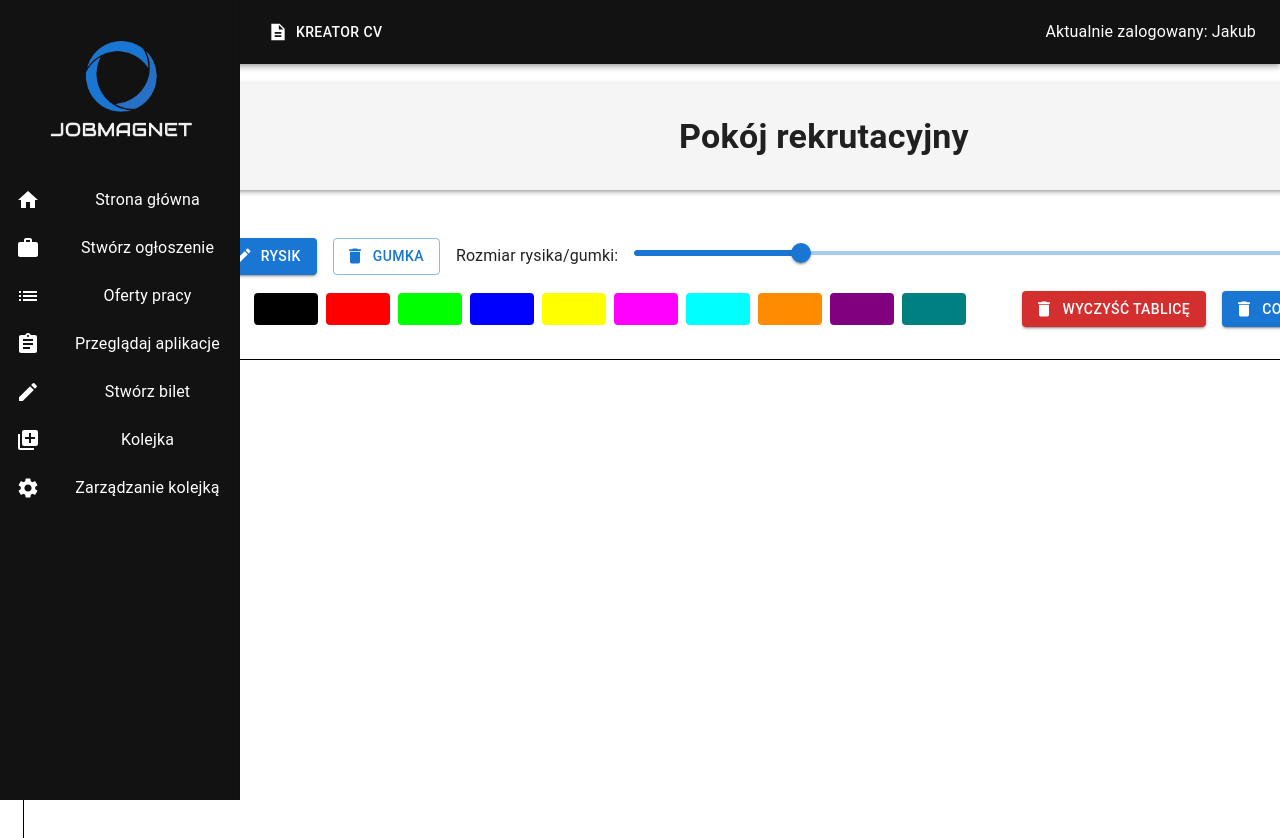
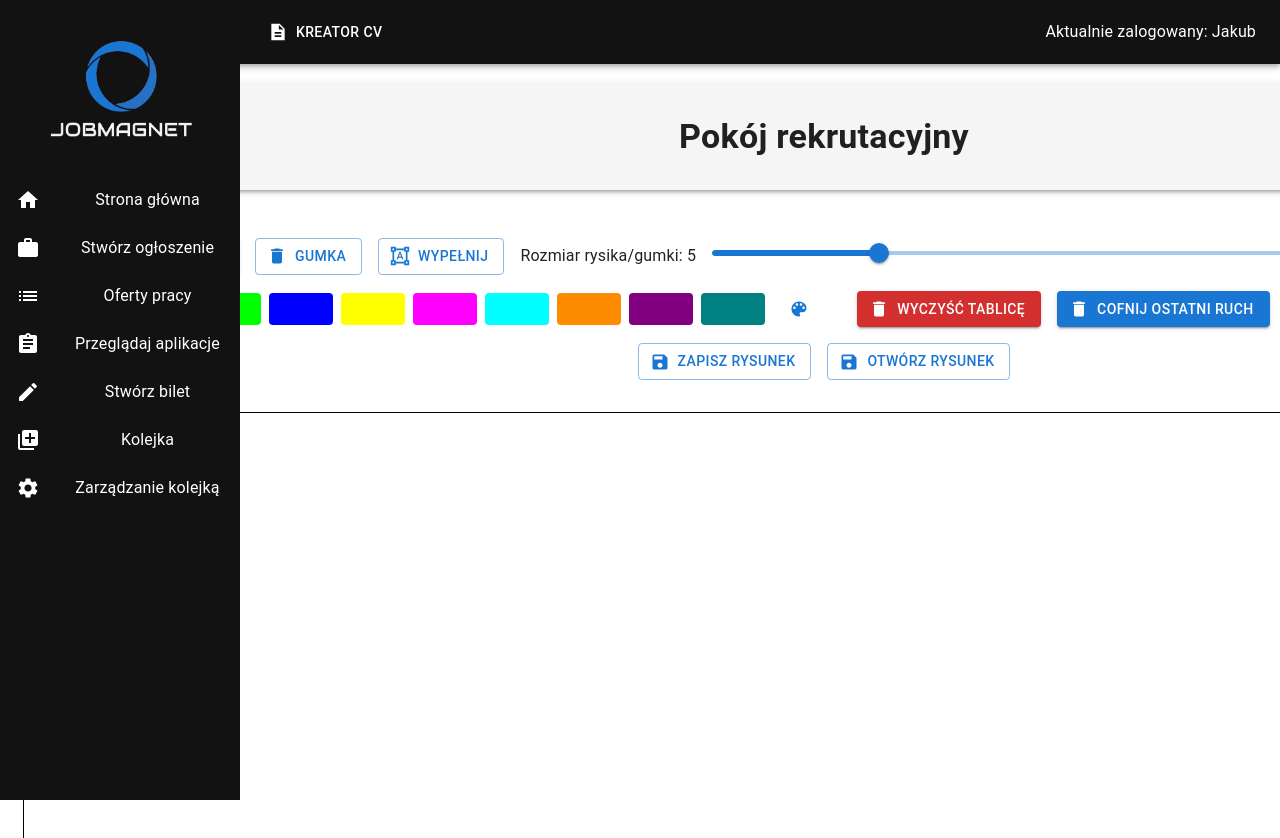
Before and after one commit to kawalerooo/job-magnet, a React (Create React App) app: page /recruitment/1 in a window 1280 px wide. Shown: the top 838 px of the page. Built offline with nearby package versions, Linux system fonts and the light colour scheme.

Commit message:
visual changes for board + new functions

```diff
--- a/src/components/recruitmentFiles/RecruitmentRoom.js
+++ b/src/components/recruitmentFiles/RecruitmentRoom.js
@@ -1,5 +1,12 @@
 import React, { useEffect, useRef, useState, useContext } from 'react';
-import { Create, Delete } from '@mui/icons-material';
+import {
+    Create,
+    Delete,
+    Save,
+    FormatShapes,
+    ColorLens,
+    Redo,
+} from '@mui/icons-material';
 import { QueueContext } from '../queueSystemFiles/QueueContext';
 import {
     Button,
@@ -9,17 +16,28 @@ import {
     Paper,
     Container,
     CssBaseline,
+    Dialog,
+    DialogTitle,
+    DialogContent,
+    DialogActions,
+    TextField,
 } from '@mui/material';
 
 const RecruitmentRoom = ({ id }) => {
     const canvasRef = useRef(null);
     const [ctx, setCtx] = useState(null);
     const [drawingHistory, setDrawingHistory] = useState([]);
+    const [redoHistory, setRedoHistory] = useState([]);
     const [isDrawing, setIsDrawing] = useState(false);
     const [brushSize, setBrushSize] = useState(5);
     const [brushColor, setBrushColor] = useState('#000000');
     const [currentTool, setCurrentTool] = useState('pencil');
     const [image, setImage] = useState(null);
+    const [fillColor, setFillColor] = useState('#ffffff');
+    const [showFillDialog, setShowFillDialog] = useState(false);
+    const [showSaveDialog, setShowSaveDialog] = useState(false);
+    const [showOpenDialog, setShowOpenDialog] = useState(false);
+    const [savedDrawings, setSavedDrawings] = useState([]);
 
     const colorPalette = [
         '#000000', // czarny
@@ -54,17 +72,12 @@ const RecruitmentRoom = ({ id }) => {
     }, []);
 
     useEffect(() => {
-        const stateToSave = {
-            brushSize,
-            brushColor,
-        };
-        localStorage.setItem('recruitmentRoomState', JSON.stringify(stateToSave));
-    }, [brushSize, brushColor]);
-
-    useEffect(() => {
         const handleKeyDown = (e) => {
             if (e.ctrlKey && e.key === 'z') {
                 undo();
+            }
+            if (e.ctrlKey && e.key === 'y') {
+                redo();
             }
         };
 
@@ -74,6 +87,14 @@ const RecruitmentRoom = ({ id }) => {
             window.removeEventListener('keydown', handleKeyDown);
         };
     }, []);
+
+    useEffect(() => {
+        const stateToSave = {
+            brushSize,
+            brushColor,
+        };
+        localStorage.setItem('recruitmentRoomState', JSON.stringify(stateToSave));
+    }, [brushSize, brushColor]);
 
     const startDrawing = (e) => {
         if (ctx) {
@@ -103,6 +124,7 @@ const RecruitmentRoom = ({ id }) => {
         if (ctx) {
             const imageData = ctx.getImageData(0, 0, ctx.canvas.width, ctx.canvas.height);
             setDrawingHistory([...drawingHistory, imageData]);
+            setRedoHistory([]);
         }
     };
 
@@ -121,10 +143,23 @@ const RecruitmentRoom = ({ id }) => {
         if (ctx && drawingHistory.length > 0) {
             const canvas = canvasRef.current;
             ctx.clearRect(0, 0, canvas.width, canvas.height);
-            setDrawingHistory((prevHistory) => prevHistory.slice(0, -1));
+            const lastImageData = drawingHistory[drawingHistory.length - 1];
+            setDrawingHistory(drawingHistory.slice(0, -1));
+            setRedoHistory([...redoHistory, lastImageData]);
             drawingHistory.slice(0, -1).forEach((imageData) => {
                 ctx.putImageData(imageData, 0, 0);
             });
+        }
+    };
+
+    const redo = () => {
+        if (ctx && redoHistory.length > 0) {
+            const canvas = canvasRef.current;
+            ctx.clearRect(0, 0, canvas.width, canvas.height);
+            const nextImageData = redoHistory[redoHistory.length - 1];
+            setRedoHistory(redoHistory.slice(0, -1));
+            ctx.putImageData(nextImageData, 0, 0);
+            setDrawingHistory([...drawingHistory, nextImageData]);
         }
     };
 
@@ -133,6 +168,7 @@ const RecruitmentRoom = ({ id }) => {
             const canvas = canvasRef.current;
             ctx.clearRect(0, 0, canvas.width, canvas.height);
             setDrawingHistory([]);
+            setRedoHistory([]);
         }
     };
 
@@ -181,13 +217,91 @@ const RecruitmentRoom = ({ id }) => {
         e.preventDefault();
     };
 
+    const exportDrawing = () => {
+        const canvas = canvasRef.current;
+        const link = document.createElement('a');
+        link.href = canvas.toDataURL('image/png');
+        link.download = 'my_drawing.png';
+        link.click();
+    };
+
+    const openFillDialog = () => {
+        setShowFillDialog(true);
+    };
+
+    const closeFillDialog = () => {
+        setShowFillDialog(false);
+    };
+
+    const fillCanvas = () => {
+        if (ctx) {
+            const canvas = canvasRef.current;
+            const width = canvas.width;
+            const height = canvas.height;
+
+            ctx.fillStyle = fillColor;
+            ctx.fillRect(0, 0, width, height);
+        }
+        setShowFillDialog(false);
+    };
+
+    const openSaveDialog = () => {
+        setShowSaveDialog(true);
+    };
+
+    const closeSaveDialog = () => {
+        setShowSaveDialog(false);
+    };
+
+    const saveDrawing = () => {
+        const canvas = canvasRef.current;
+        const drawingData = canvas.toDataURL('image/png');
+        const drawingName = document.getElementById('drawing-name').value;
+
+        const savedDrawing = {
+            name: drawingName,
+            data: drawingData,
+        };
+
+        setSavedDrawings([...savedDrawings, savedDrawing]);
+
+        setShowSaveDialog(false);
+    };
+
+    const openOpenDialog = () => {
+        setShowOpenDialog(true);
+    };
+
+    const closeOpenDialog = () => {
+        setShowOpenDialog(false);
+    };
+
+    const openDrawing = (drawingData) => {
+        const canvas = canvasRef.current;
+        const ctx = canvas.getContext('2d');
+
+        const img = new Image();
+        img.onload = () => {
+            ctx.clearRect(0, 0, canvas.width, canvas.height);
+            ctx.drawImage(img, 0, 0);
+        };
+        img.src = drawingData;
+
+        setShowOpenDialog(false);
+    };
+
     const { currentTicket } = useContext(QueueContext);
 
     return (
         <Container
             component="main"
             maxWidth="lg"
-            style={{ display: 'flex', justifyContent: 'center', alignItems: 'center', minHeight: '100vh' }}
+            style={{
+                display: 'flex',
+                justifyContent: 'center',
+                alignItems: 'center',
+                minHeight: '100vh',
+            }}
         >
             <CssBaseline />
             <div>
@@ -234,7 +348,18 @@ const RecruitmentRoom = ({ id }) => {
                             </Button>
                         </Grid>
                         <Grid item>
-                            <Typography variant="body1">Rozmiar rysika/gumki:</Typography>
+                            <Button
+                                variant="outlined"
+                                onClick={openFillDialog}
+                                startIcon={<FormatShapes />}
+                            >
+                                Wypełnij
+                            </Button>
+                        </Grid>
+                        <Grid item>
+                            <Typography variant="body1">
+                                Rozmiar rysika/gumki: {brushSize}
+                            </Typography>
                         </Grid>
                         <Grid item xs={6}>
                             <Slider
@@ -261,6 +386,17 @@ const RecruitmentRoom = ({ id }) => {
                                         />
                                     </Grid>
                                 ))}
+                                <Grid item>
+                                    <Button
+                                        onClick={() => changeBrushColor(fillColor)}
+                                        style={{
+                                            width: '2rem',
+                                            height: '2rem',
+                                            border: brushColor === fillColor ? '2px solid black' : 'none',
+                                        }}
+                                        startIcon={<ColorLens />}
+                                    />
+                                </Grid>
                             </Grid>
                         </Grid>
                         <Grid item>
@@ -278,6 +414,26 @@ const RecruitmentRoom = ({ id }) => {
                                 Cofnij ostatni ruch
                             </Button>
                         </Grid>
+                        <Grid item>
+                            <Button variant="contained" onClick={redo} startIcon={<Redo />}>
+                                Redo
+                            </Button>
+                        </Grid>
+                        <Grid item>
+                            <Button variant="contained" onClick={exportDrawing} startIcon={<Save />}>
+                                Eksportuj rysunek
+                            </Button>
+                        </Grid>
+                        <Grid item>
+                            <Button variant="outlined" onClick={openSaveDialog} startIcon={<Save />}>
+                                Zapisz rysunek
+                            </Button>
+                        </Grid>
+                        <Grid item>
+                            <Button variant="outlined" onClick={openOpenDialog} startIcon={<Save />}>
+                                Otwórz rysunek
+                            </Button>
+                        </Grid>
                     </Grid>
                     <canvas
                         ref={canvasRef}
@@ -292,6 +448,58 @@ const RecruitmentRoom = ({ id }) => {
                     />
                 </div>
             </div>
+            <Dialog open={showFillDialog} onClose={closeFillDialog}>
+                <DialogTitle>Wypełnij</DialogTitle>
+                <DialogContent>
+                    <Typography>Wybierz kolor wypełnienia:</Typography>
+                    <Grid container spacing={1} justifyContent="center">
+                        {colorPalette.map((color) => (
+                            <Grid item key={color}>
+                                <Button
+                                    onClick={() => setFillColor(color)}
+                                    style={{
+                                        backgroundColor: color,
+                                        width: '2rem',
+                                        height: '2rem',
+                                        border: fillColor === color ? '2px solid black' : 'none',
+                                    }}
+                                />
+                            </Grid>
+                        ))}
+                    </Grid>
+                </DialogContent>
+                <DialogActions>
+                    <Button onClick={fillCanvas}>Wypełnij</Button>
+                    <Button onClick={closeFillDialog}>Anuluj</Button>
+                </DialogActions>
+            </Dialog>
+            <Dialog open={showSaveDialog} onClose={closeSaveDialog}>
+                <DialogTitle>Zapisz rysunek</DialogTitle>
+                <DialogContent>
+                    <TextField id="drawing-name" label="Nazwa rysunku" fullWidth />
+                </DialogContent>
+                <DialogActions>
+                    <Button onClick={saveDrawing}>Zapisz</Button>
+                    <Button onClick={closeSaveDialog}>Anuluj</Button>
+                </DialogActions>
+            </Dialog>
+            <Dialog open={showOpenDialog} onClose={closeOpenDialog}>
+                <DialogTitle>Otwórz rysunek</DialogTitle>
+                <DialogContent>
+                    {savedDrawings.map((drawing, index) => (
+                        <Button
+                            key={index}
+                            onClick={() => openDrawing(drawing.data)}
+                            style={{ marginBottom: '1rem' }}
+                        >
+                            {drawing.name}
+                        </Button>
+                    ))}
+                </DialogContent>
+                <DialogActions>
+                    <Button onClick={closeOpenDialog}>Anuluj</Button>
+                </DialogActions>
+            </Dialog>
         </Container>
     );
 };
```
